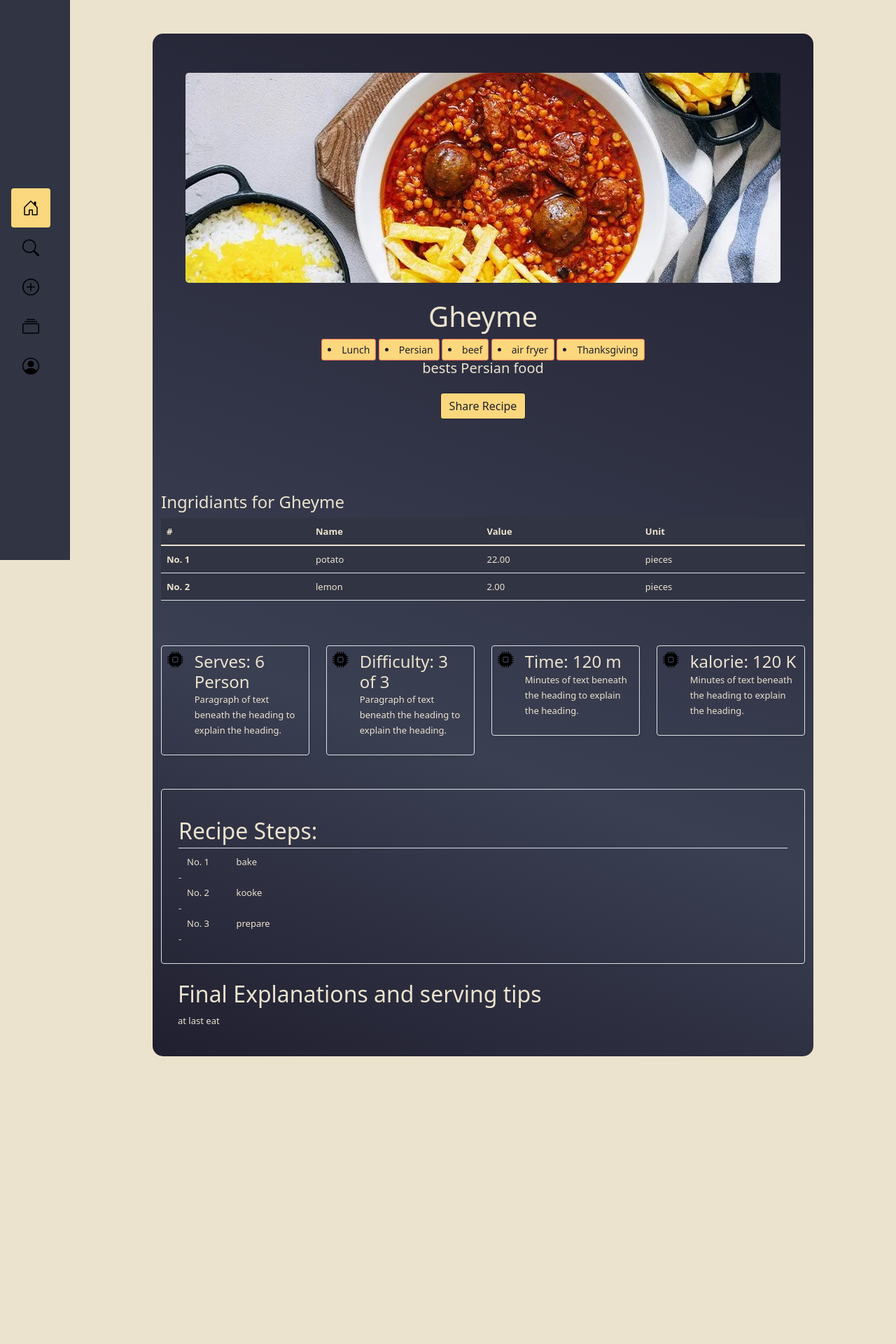
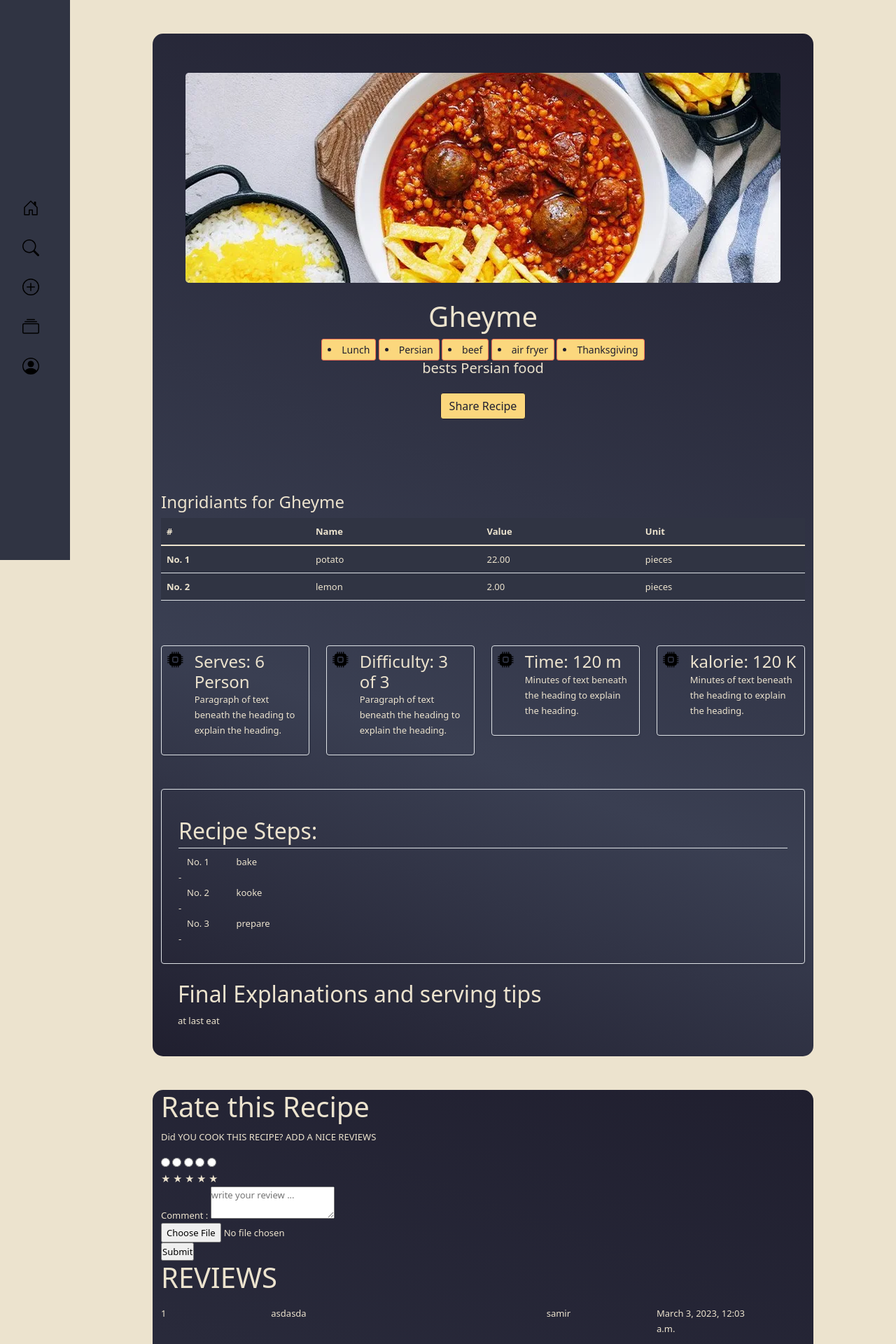
Before and after one commit to exirmee/RecipeRiot, a Django app: page /view/161/ in a window 1280 px wide. Shown: the top 1920 px of the page at 70% size. Before the commit the page ends 1509 px from the top, so only its background shows below. Run offline with Django 4.2, Linux system fonts and the light colour scheme; data comes from the database, SQL or seed files in the repository; both versions use the stored data as it was after the commit; parts of the project's set-up code (start-up, migrations or seed data) failed here and were passed over; some libraries are stand-ins or nearby versions.

Commit message:
basic-reviews-rating

```diff
--- a/recipes/models.py
+++ b/recipes/models.py
@@ -72,7 +72,6 @@
     intro = models.TextField(help_text='an introduction for the recipe',null=True,blank=True)
     outro = models.TextField(help_text='add some notes for the recipe',null=True,blank=True)
     image = ResizedImageField(size=[850, 300], quality=80,force_format='WebP',crop=['middle', 'center'], upload_to='recipe_images/',default="default/default-recipe.jpg",blank=True, null=True,help_text='choose an image for the recipe')
-    #reviews = models.ManyToManyField(Profile, through='Review', related_name='reviews', blank=True)
     cat=models.ManyToManyField(RecipeCats,blank=True,help_text='Select categories for recipe (hold ctrl to select more than one recipe)')
     ingredients = models.ManyToManyField(RecipeIngredients,blank=True,help_text='Select ingredients for recipe (hold ctrl to select more than one recipe)')
     instructions = models.ManyToManyField(RecipeInstructions,blank=True,help_text='Select instructions for recipe (hold ctrl to select more than one recipe)')
@@ -95,3 +94,22 @@
 
     def __str__(self):
         return f"{self.user}'s favorite: {self.recipe}"
+
+# This class represents the ratings and reviews for a recipe, where every user can rate and review each recipe.
+class RecipeReview(models.Model):
+    # ForeignKey to link the recipe to the rating
+    recipe = models.ForeignKey(Recipe, on_delete=models.CASCADE, related_name='ratings')
+    # ForeignKey to link the user to the rating
+    user = models.ForeignKey(User, on_delete=models.CASCADE, related_name='ratings')
+    # An integer field for the rating, with a validator to restrict it to values between 1 and 5
+    rating = models.IntegerField(validators=[MinValueValidator(1), MaxValueValidator(5)])
+    # A text field for the review
+    review = models.TextField()
+    image = ResizedImageField(size=[1080, 720], quality=80,force_format='WebP',crop=['middle', 'center'], upload_to='review_images/',blank=True, null=True)
+    # A date field to keep track of when the rating was created
+    created_at = models.DateTimeField(auto_now_add=True)
+    updated_at = models.DateTimeField(auto_now=True)
+
+    # A string representation of the model, showing the recipe name and the user who submitted the rating and review
+    def __str__(self):
+        return f'{self.recipe.name} - {self.user.username}'
--- a/recipes/templates/base.html
+++ b/recipes/templates/base.html
@@ -100,7 +100,7 @@
       <div class="sidebar-items p-3 d-flex align-items-center">
         <ul class="nav nav-pills nav-flush flex-column mb-auto text-center">
           <li class="nav-item">
-            <a href="{% url 'index' %}" class="nav-link active py-3" aria-current="page" title="Home"
+            <a href="{% url 'index' %}" class="nav-link py-3  {% if request.path == '/' %}active{% endif %}"  title="Home"
               data-bs-toggle="tooltip" data-bs-placement="right">
               <svg class="bi" width="24" height="24" role="img" aria-label="Home">
                 <use xlink:href="#home" />
@@ -108,7 +108,7 @@
             </a>
           </li>
           <li class="nav-item">
-            <a href="{% url 'search' %}" class="nav-link py-3" title="Search"
+            <a href="{% url 'search' %}" class="nav-link py-3 {% if request.path == '/search/' %}active{% endif %}" title="Search"
               data-bs-toggle="tooltip" data-bs-placement="right">
               <svg class="bi" width="24" height="24" role="img" aria-label="Search">
                 <use xlink:href="#search" />
@@ -117,7 +117,7 @@
           </li>
           <li class="nav-item">
             <form method="post" action="{% url 'add_recipe' %}">
-            <button type="submit" class="nav-link py-3 " aria-current="" title="Add Recipe"
+            <button type="submit" class="nav-link py-3  {% if request.path|slice:6 == '/edit/' %}active{% endif %}" aria-current="" title="Add Recipe"
               data-bs-toggle="tooltip" data-bs-placement="right">
                 {% csrf_token %}
               <svg class="bi" width="24" height="24" role="img" aria-label="add">
@@ -127,7 +127,7 @@
           </form>
           </li>
           <li class="nav-item">
-            <a href="{% url 'category_list' %}" class="nav-link py-3" title="Categories"
+            <a href="{% url 'category_list' %}" class="nav-link py-3  {% if request.path == '/cats/' %}active{% endif %}" title="Categories"
               data-bs-toggle="tooltip" data-bs-placement="right">
               <svg class="bi" width="24" height="24" role="img" aria-label="Categories">
                 <use xlink:href="#cats" />
@@ -137,7 +137,7 @@
 
           {% if user.is_authenticated %}
           <li class="nav-item">
-            <a href="{% url 'home' %}" class="nav-link py-3 " title="{{user.username}}"
+            <a href="{% url 'home' %}" class="nav-link py-3  {% if request.path == '/home/' %}active{% endif %}" title="{{user.username}}"
               data-bs-toggle="tooltip" data-bs-placement="right">
               <svg class="bi" width="24" height="24" role="img" aria-label="profile">
                 <use xlink:href="#people-circle" />
--- /dev/null
+++ b/recipes/templates/recipes/partials/review.html
@@ -0,0 +1,24 @@
+
+
+<article class="row">
+    <div class="col-2 py-2">
+      <p class="white-text  ">{{review.rating}}</p>
+    </div>
+    <div class="col-5 py-2">
+      <p class="white-text  ">{{review.review}}</p>
+    </div>
+    <div class="col-2  py-2">
+      <p class="white-text  ">{{review.user}}</p>
+    </div>
+    <div class="col-2  py-2">
+        <p class="white-text  ">{{review.created_at}}</p>
+      </div>
+
+    <hr class="hr hr-blurry pb-1" />
+    {% if review.image %}
+    <img class="img-fluid review-img" src="{{ review.image.url }}">
+    {% else %}
+      <p>No image.</p>
+    {% endif %}
+
+  </article>
--- a/recipes/templates/recipes/recipe_list.html
+++ b/recipes/templates/recipes/recipe_list.html
@@ -69,15 +69,14 @@
           <a href="{% url 'view_recipe' recipe.id %}"><button class="btn btn-primary light-text">lets cook
               it!</button></a>
           <form data-hx-post="{% url 'add_favorite' recipe.id %}" hx-target="#add-favorite-btn{{recipe.id}}"
-            style="float: right;">
+            style="float: right;" >
             {% csrf_token %}
-            {% if user.is_authenticated %}
             <button type="submit" id="add-favorite-btn{{recipe.id}}" class="btn btn-outline-secondary">
               {% if recipe.id in favorites %}♥{% else %}♡{% endif %}
             </button>
 
           </form>
-          {% endif %}
+
         </div>
       </section>
     </div>
--- a/recipes/templates/recipes/view_recipe.html
+++ b/recipes/templates/recipes/view_recipe.html
@@ -2,7 +2,7 @@
 {% block content %}
 {% load static %}
 
-<div class="sub-content d-block container my-5" style="overflow:auto;">
+<div class="sub-content recipe-content d-block container my-5" style="overflow:auto;">
   <!-- end of recipe options -->
   <div class="recipe-options my-2 ">
     <div class="row pb-0 align-items-center ">
@@ -40,7 +40,6 @@
     </div>
   </div>
   <!-- end of recipe options -->
-
   <div class="row">
     <div class="col mt-5">
       <h4> Ingridiants for {{ recipe.name }}</h4>
@@ -138,11 +137,54 @@
     <p>{{ recipe.outro|safe }}</p>
   </div>
 
+</div>
 
+<div class="sub-content recipe-review d-block container my-5" style="overflow:auto;">
+  <div class="add-review row">
+    <h1>Rate this Recipe</h1>
+    <p>
+      Did YOU COOK THIS RECIPE? ADD A NICE REVIEWS
+    </p>
+    <form hx-post="/add_rev/{{ recipe.id }}/" hx-target="#msg" hx-fail-target="#msg" enctype="multipart/form-data">
+      {% csrf_token %}
+      <div class="rating">
+        <input type="radio" name="rating" id="rating-1" value="1">
+        <input type="radio" name="rating" id="rating-2" value="2">
+        <input type="radio" name="rating" id="rating-3" value="3">
+        <input type="radio" name="rating" id="rating-4" value="4">
+        <input type="radio" name="rating" id="rating-5" value="5">
+        <div class="rating__box">
+          <label for="rating-1" class="rating__star">&starf;</label>
+          <label for="rating-2" class="rating__star">&starf;</label>
+          <label for="rating-3" class="rating__star">&starf;</label>
+          <label for="rating-4" class="rating__star">&starf;</label>
+          <label for="rating-5" class="rating__star">&starf;</label>
+        </div>
+      </div>
+      <div class="textarea-group">
+        <label>
+          <span>Comment : </span>
+          <textarea id="comment-rating" name="review" id="review" placeholder="write your review ..."></textarea>
+        </label>
+      </div>
+      <input class="" id="image" type="file" name="image" />
+      <div class="" id="msg" class="alert alert-info" role="alert">
+
+        <input type="Submit" value="Submit">
+
+    </form>
+  </div>
+
+  <div class="view-reviews ">
+    <h1>
+      REVIEWS
+    </h1>
+    {% for review in reviews %}
+
+      {% include 'recipes/partials/review.html' %}
+
+    {% endfor %}
+  </div>
 </div>
-</div>
-<script>
 
-
-</script>
 {%endblock%}
--- a/recipes/urls.py
+++ b/recipes/urls.py
@@ -3,7 +3,7 @@
 
 
 from . import views
-from.views import add_favorite,duplicate_recipe,view_recipe,delete_ing,add_ing,category_list,save_recipe,category_detail,search_view,sign_up_view,home,login_view,edit_recipe,add_recipe,delete_recipe,check_username,delete_ins,add_ins
+from.views import add_review,add_favorite,duplicate_recipe,view_recipe,delete_ing,add_ing,category_list,save_recipe,category_detail,search_view,sign_up_view,home,login_view,edit_recipe,add_recipe,delete_recipe,check_username,delete_ins,add_ins
 
 urlpatterns = [
 
@@ -30,6 +30,7 @@
     path('delete_ing/<int:pk>/',delete_ing,name="delete_ing"),
     path('delete_ins/<int:pk>/',delete_ins,name="delete_ins"),
     path('add_fav/<int:pk>/',add_favorite,name="add_favorite"),
+    path('add_rev/<int:pk>/',add_review,name="add_review")
 ]
 
 
--- a/recipes/views.py
+++ b/recipes/views.py
@@ -1,6 +1,6 @@
 import ast,os
 from django.http import HttpResponse, HttpResponseBadRequest
-from .models import Recipe,RecipeCats,ParentCats,RecipeIngredients,Units,RecipeInstructions,Favorite
+from .models import Recipe,RecipeCats,ParentCats,RecipeIngredients,Units,RecipeInstructions,Favorite,RecipeReview
 from django.shortcuts import render, get_object_or_404,redirect
 from django.template import loader
 from django.core.paginator import Paginator
@@ -191,7 +191,8 @@
         ingredients=recipe.ingredients.all()
         instructions=recipe.instructions.all()
         categories = recipe.cat.all()
-        context = {'recipe': recipe,'categories': categories,'instructions':instructions,'ingredients':ingredients}
+        reviews=RecipeReview.objects.filter(recipe=recipe)
+        context = {'recipe': recipe,'categories': categories,'instructions':instructions,'ingredients':ingredients,'reviews':reviews}
         return render(request, 'recipes/view_recipe.html', context)
 
 
@@ -226,11 +227,11 @@
             recipe.cat.set(categories)
             recipe.status = True
             recipe.save()
-            return HttpResponse("Recipe saved successfully + categories")
+            return HttpResponse("Recipe saved successfully")
         else:
             recipe.status = True
             recipe.save()
-            return HttpResponse("Recipe saved successfully - categories")
+            return HttpResponse("Recipe saved successfully")
     else:
         return HttpResponse("not allowed")
 
@@ -352,4 +353,24 @@
         message=("♥")
         favorite=Favorite.objects.create(recipe=recipe, user=user)
         favorite.save()
+    # Add an HX-Trigger header with showAlert as its value
+    # Return the response
+    #return response
     return HttpResponse(message)
+
+@login_required
+def add_review(request, pk):
+
+    recipe=get_object_or_404(Recipe, pk=pk)
+    user=request.user
+    rating=request.POST.get('rating')
+    review=request.POST.get('review')
+    if request.FILES.get('image'):
+        image = request.FILES['image']
+    else:
+        image=None
+    print(">>>>>>>>>>>>>>>>>>>>>>>>>>>>>>>>>>>>>>>>>>>>>>>>>>>",user,review,recipe,rating)
+    review_obj=RecipeReview.objects.create(recipe=recipe, user=user,rating=rating,review=review,image=image)
+    review_obj.save()
+
+    return HttpResponse(user)
```
Also changed, not shown: recipes/templates/recipes/edit_recipe.html (+8 -5 lines), db.sqlite3, media/review_images/Screenshot_2023-03-02_222310.png (added), media/review_images/Screenshot_2023-03-02_222310_v24OBEM.png (added), media/review_images/Screenshot_20230221_075812.png (added), recipes/migrations/0061_reciperating.py (added), recipes/migrations/0062_rename_reciperating_recipereview.py (added), recipes/migrations/0063_alter_recipereview_unique_together.py (added), recipes/migrations/0064_recipereview_image_recipereview_updated_at.py (added).
